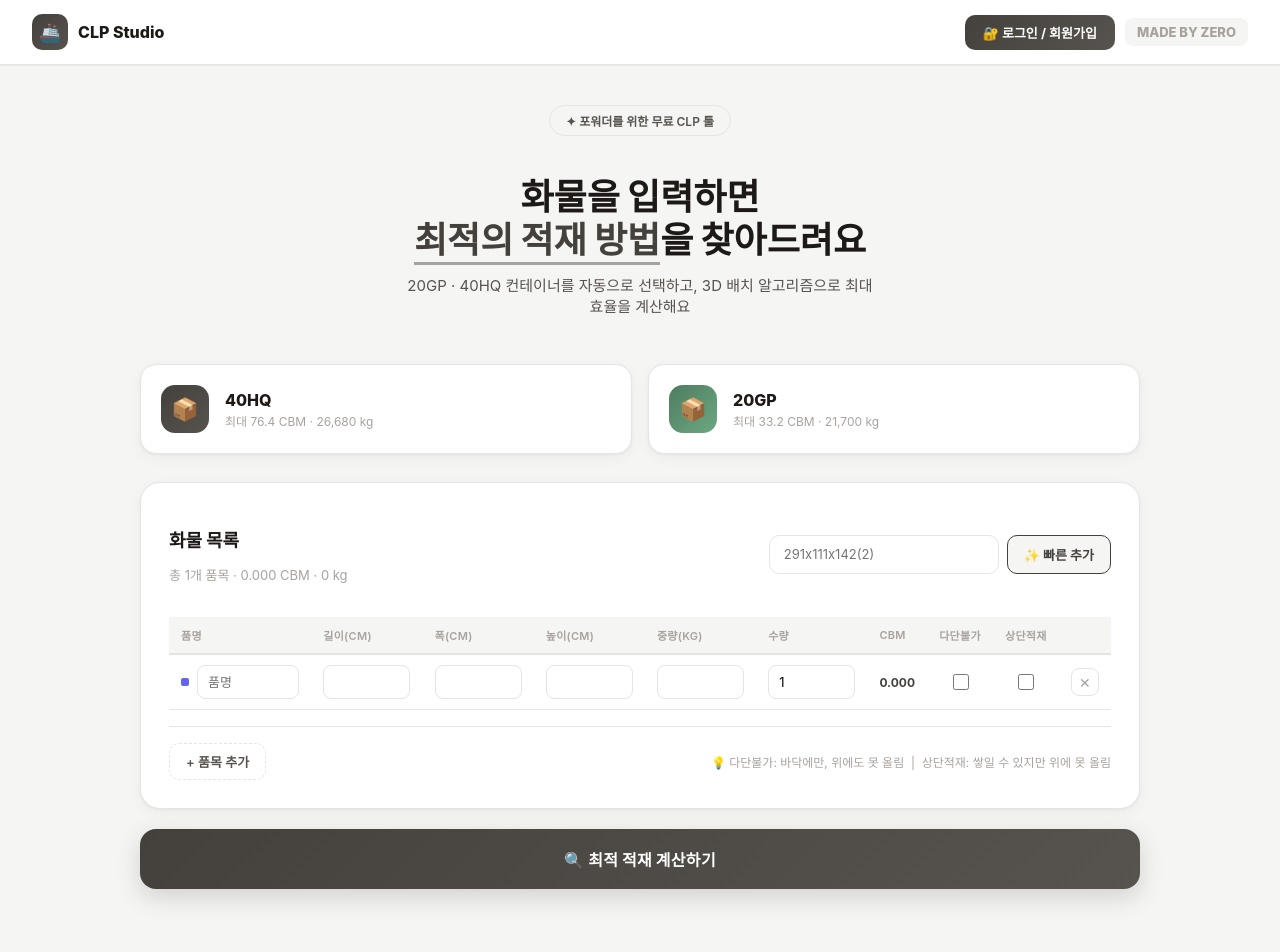
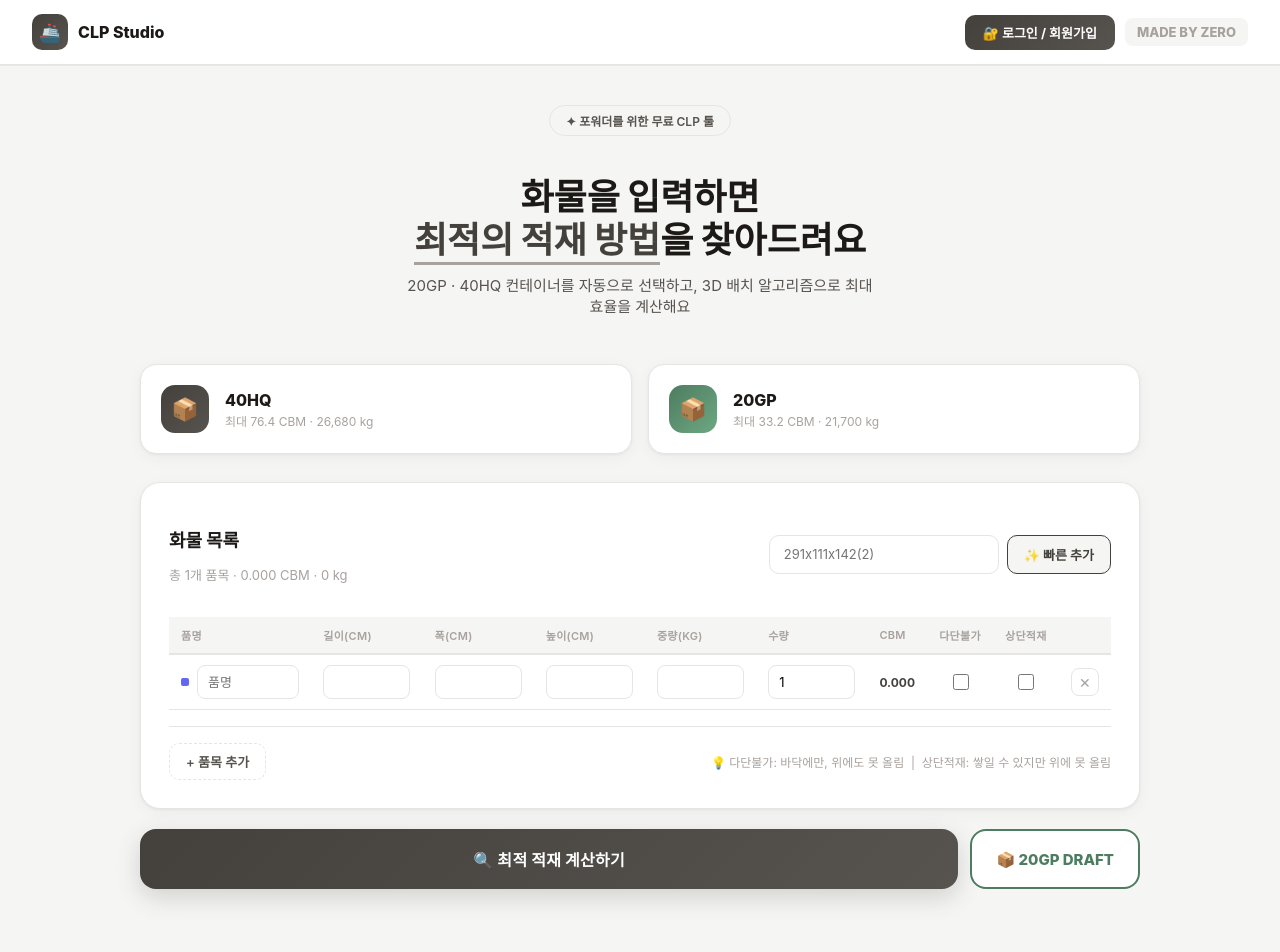
Before and after one commit to malgm-kim/clp-site, a Next.js app: page / in a window 1280 px wide. Shown: the top 952 px of the page. Built offline with nearby package versions, Linux system fonts and the light colour scheme.

Commit message:
Update page.tsx
프롬프트 업데이트

```diff
--- a/app/page.tsx
+++ b/app/page.tsx
@@ -1451,17 +1451,22 @@ export default function Home() {
           messages: [
             {
               role: 'user',
-              content: `다음 텍스트에서 화물 정보를 추출해줘. 반드시 JSON 배열만 반환하고 다른 텍스트는 절대 쓰지 마.
-
-규칙:
-- 치수는 항상 CM 단위로 변환 (MM이면 ÷10, M이면 ×100, 1000 이상이면 MM으로 간주해서 ÷10)
+              content: `다음 텍스트에서 화물 치수 정보를 추출해서 JSON 배열만 반환해. 다른 텍스트 절대 쓰지 마.
+
+              단위 변환 규칙:
+              - 숫자가 모두 1000 이상이면 MM → ÷10 해서 CM으로
+              - 숫자 중 하나라도 소수점이 있으면 M → ×100 해서 CM으로
+              - 숫자가 100~999 사이면 MM일 가능성 높음 → 실제 물류 박스 크기 기준으로 판단
+                (예: 805*920*970 → 실제 박스가 8m×9m×9m일 수 없으므로 MM → 80.5*92*97 CM)
+                (예: 120*80*100 → 일반적인 박스 크기이므로 CM 그대로)
+              - 박스 크기가 비현실적으로 크면 (한 변이 300cm 이상) MM으로 재판단
+              - KG, 중량, 적재 관련 텍스트 무시
               - 수량 없으면 1
-- 중량, KG, 적재 관련 텍스트는 무시
-- length, width, height, quantity 키만 사용
+              - 키: length, width, height, quantity
 
               입력: ${quickInput}
 
-출력 예시: [{"length":120,"width":80,"height":140,"quantity":2},{"length":100,"width":90,"height":110,"quantity":1}]`,
+              출력 예시: [{"length":80.5,"width":92,"height":97,"quantity":2}]`,
             },
           ],
         }),
@@ -1548,7 +1553,94 @@ export default function Home() {
     // ✅ 브라우저 히스토리에 추가 → 뒤로가기 가능
     window.history.pushState({ page: 'result' }, '', '');
   };
-
+  const calculateDraft = async () => {
+    setCalculating(true);
+    await new Promise((resolve) => setTimeout(resolve, 50));
+
+    const ct20GP = CONTAINER_TYPES.find((ct) => ct.name === '20GP')!;
+
+    // 20GP 1개에 최대한 채우기
+    const allItems = [...cargos].flatMap((c) =>
+      Array.from({ length: c.quantity }, () => ({ ...c, quantity: 1 }))
+    );
+
+    const strategies = [
+      (b: CargoItem[]) =>
+        [...b].sort((a, z) => {
+          if (a.noStack !== z.noStack) return a.noStack ? -1 : 1;
+          return z.length * z.width - a.length * a.width;
+        }),
+      (b: CargoItem[]) =>
+        [...b].sort((a, z) => {
+          if (a.noStack !== z.noStack) return a.noStack ? -1 : 1;
+          return z.length * z.width * z.height - a.length * a.width * a.height;
+        }),
+      (b: CargoItem[]) =>
+        [...b].sort((a, z) => {
+          if (a.noStack !== z.noStack) return a.noStack ? -1 : 1;
+          return z.height - a.height;
+        }),
+      (b: CargoItem[]) =>
+        [...b].sort((a, z) => {
+          if (a.noStack !== z.noStack) return a.noStack ? -1 : 1;
+          return a.length * a.width * a.height - z.length * z.width * z.height;
+        }),
+      (b: CargoItem[]) =>
+        [...b].sort((a, z) => {
+          if (a.noStack !== z.noStack) return a.noStack ? -1 : 1;
+          return Math.max(z.length, z.width) - Math.max(a.length, a.width);
+        }),
+    ];
+
+    // 5가지 전략 중 가장 많이 들어가는 것 선택
+    let bestBoxes: PlacedBox3D[] = [];
+    let bestRemaining: CargoItem[] = [];
+
+    for (const strategy of strategies) {
+      const { boxes, remaining } = pack3D(strategy(allItems), cargos, ct20GP);
+      if (boxes.length > bestBoxes.length) {
+        bestBoxes = boxes;
+        bestRemaining = remaining;
+      }
+    }
+
+    // ✅ 결과를 containerLoads에 저장 (20GP 1개만)
+    const cog = calcCOG(bestBoxes, ct20GP.length, ct20GP.width);
+    setContainerLoads([
+      {
+        containerId: 0,
+        containerType: ct20GP,
+        boxes: bestBoxes,
+        cogX: cog.x,
+        cogY: cog.y,
+        xImbalance: Math.abs(cog.x - 0.5) > 0.1,
+        yImbalance: Math.abs(cog.y - 0.5) > 0.1,
+      },
+    ]);
+
+    // ✅ 못 들어간 화물은 입력창에 다시 그룹화해서 남겨둠
+    // 같은 id끼리 수량 합산
+    const remainingGrouped = bestRemaining.reduce((acc, item) => {
+      const existing = acc.find((a) => a.id === item.id);
+      if (existing) existing.quantity += 1;
+      else acc.push({ ...item, quantity: 1 });
+      return acc;
+    }, [] as CargoItem[]);
+
+    // 들어간 화물은 수량 줄이기
+    setCargos((prev) =>
+      prev
+        .map((c) => {
+          const remainCount =
+            remainingGrouped.find((r) => r.id === c.id)?.quantity || 0;
+          return { ...c, quantity: remainCount };
+        })
+        .filter((c) => c.quantity > 0)
+    );
+
+    setCalculating(false);
+    setPage('result');
+  };
   const BoxTooltip = ({ box }: { box: PlacedBox3D }) => (
     <div
       style={{
@@ -3022,11 +3114,12 @@ export default function Home() {
         </div>
 
         {/* 계산 버튼 */}
+        <div style={{ display: 'flex', gap: 12 }}>
           <button
             onClick={calculate}
             disabled={calculating}
             style={{
-            width: '100%',
+              flex: 1,
               padding: 18,
               borderRadius: 16,
               border: 'none',
@@ -3045,6 +3138,26 @@ export default function Home() {
           >
             {calculating ? '⏳ 최적 배치 계산 중...' : '🔍 최적 적재 계산하기'}
           </button>
+          <button
+            onClick={calculateDraft}
+            disabled={calculating}
+            style={{
+              padding: '18px 24px',
+              borderRadius: 16,
+              border: `2px solid ${theme.success}`,
+              background: 'white',
+              color: theme.success,
+              fontWeight: 800,
+              fontSize: 15,
+              cursor: calculating ? 'not-allowed' : 'pointer',
+              fontFamily: 'inherit',
+              whiteSpace: 'nowrap',
+              transition: 'all 0.2s',
+            }}
+          >
+            📦 20GP DRAFT
+          </button>
+        </div>
       </div>
 
       <Footer />
```
Lines whose indentation alone changed are shown as unchanged.
